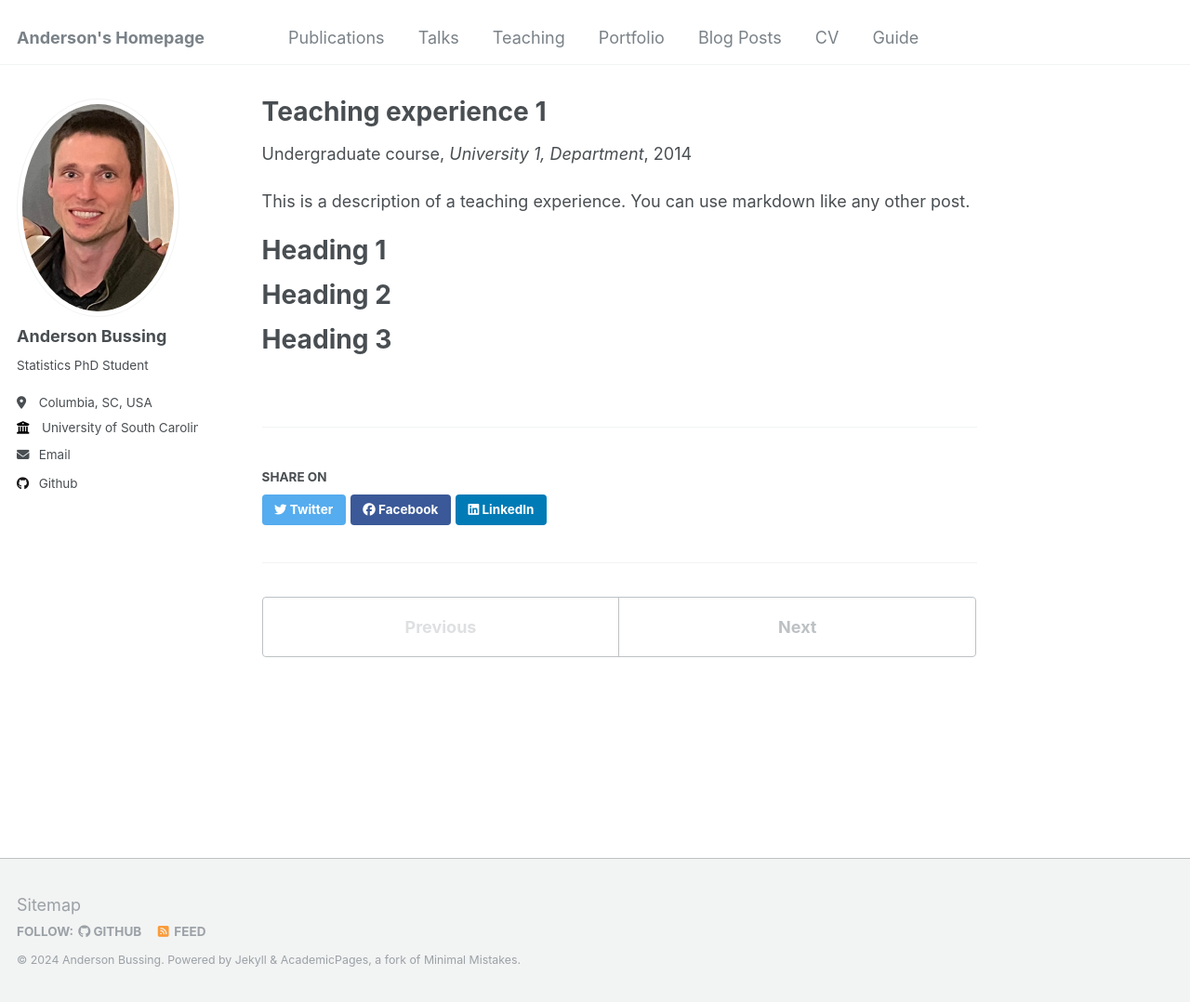
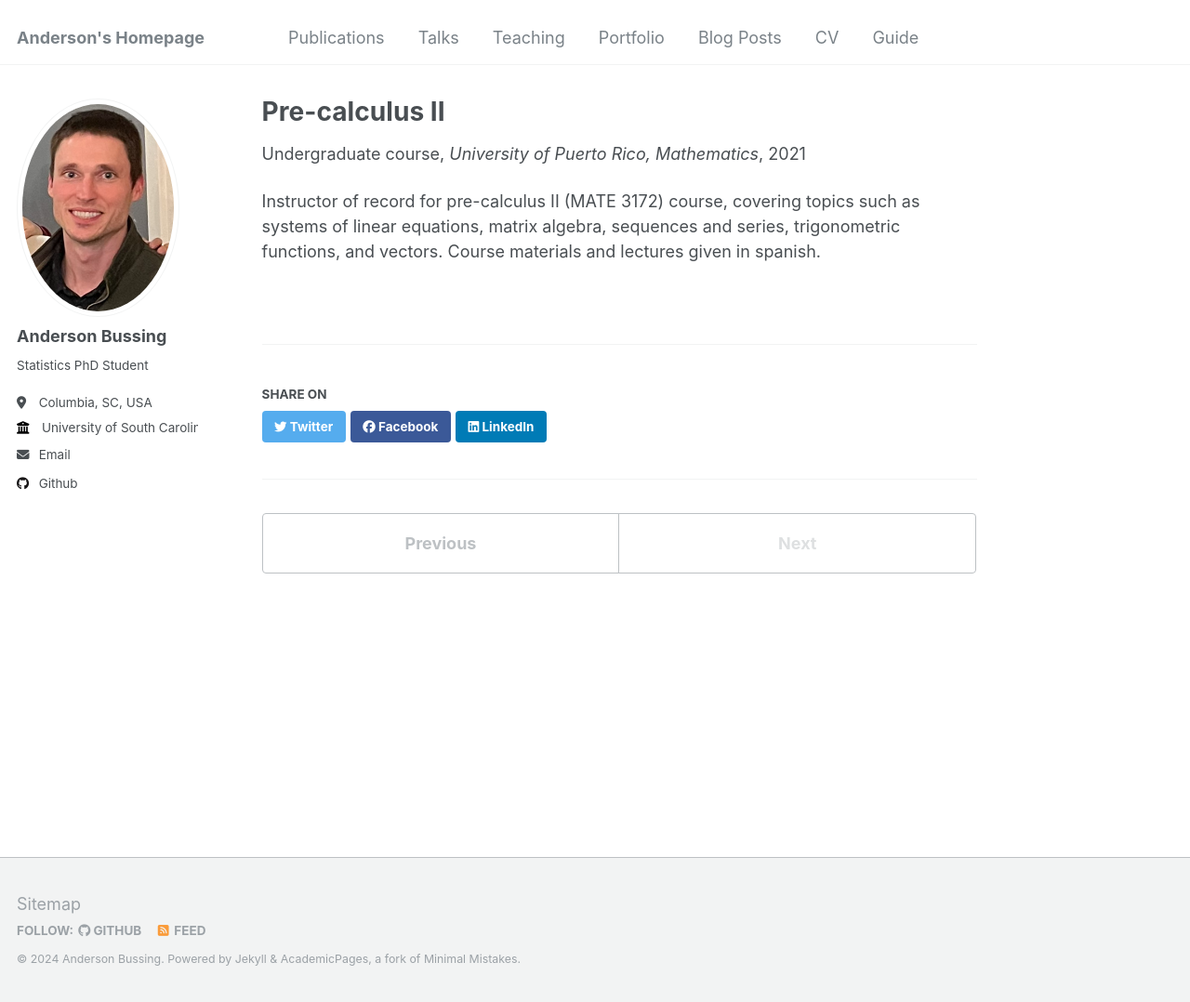
Before and after one commit to abussing/abussing.github.io, a Jekyll site: the page built from _teaching/2014-spring-teaching-1.md, in a window 1280 px wide and 1078 px high. Shown: the whole window at 93% size. Built offline with Jekyll 4.4.1, drawn with Linux system fonts in a browser that asks for light colours.

Commit message:
Update 2014-spring-teaching-1.md

```diff
--- a/_teaching/2014-spring-teaching-1.md
+++ b/_teaching/2014-spring-teaching-1.md
@@ -1,20 +1,11 @@
 ---
-title: "Teaching experience 1"
+title: "Pre-calculus II"
 collection: teaching
 type: "Undergraduate course"
-permalink: /teaching/2014-spring-teaching-1
-venue: "University 1, Department"
-date: 2014-01-01
-location: "City, Country"
+permalink: /teaching/2021-spring-teaching-1
+venue: "University of Puerto Rico, Mathematics"
+date: 2021-01-14
+location: "Mayagüez, Puerto Rico"
 ---
 
-This is a description of a teaching experience. You can use markdown like any other post.
-
-Heading 1
-======
-
-Heading 2
-======
-
-Heading 3
-======
+Instructor of record for pre-calculus II (MATE 3172) course, covering topics such as systems of linear equations, matrix algebra, sequences and series, trigonometric functions, and vectors. Course materials and lectures given in spanish.
```
